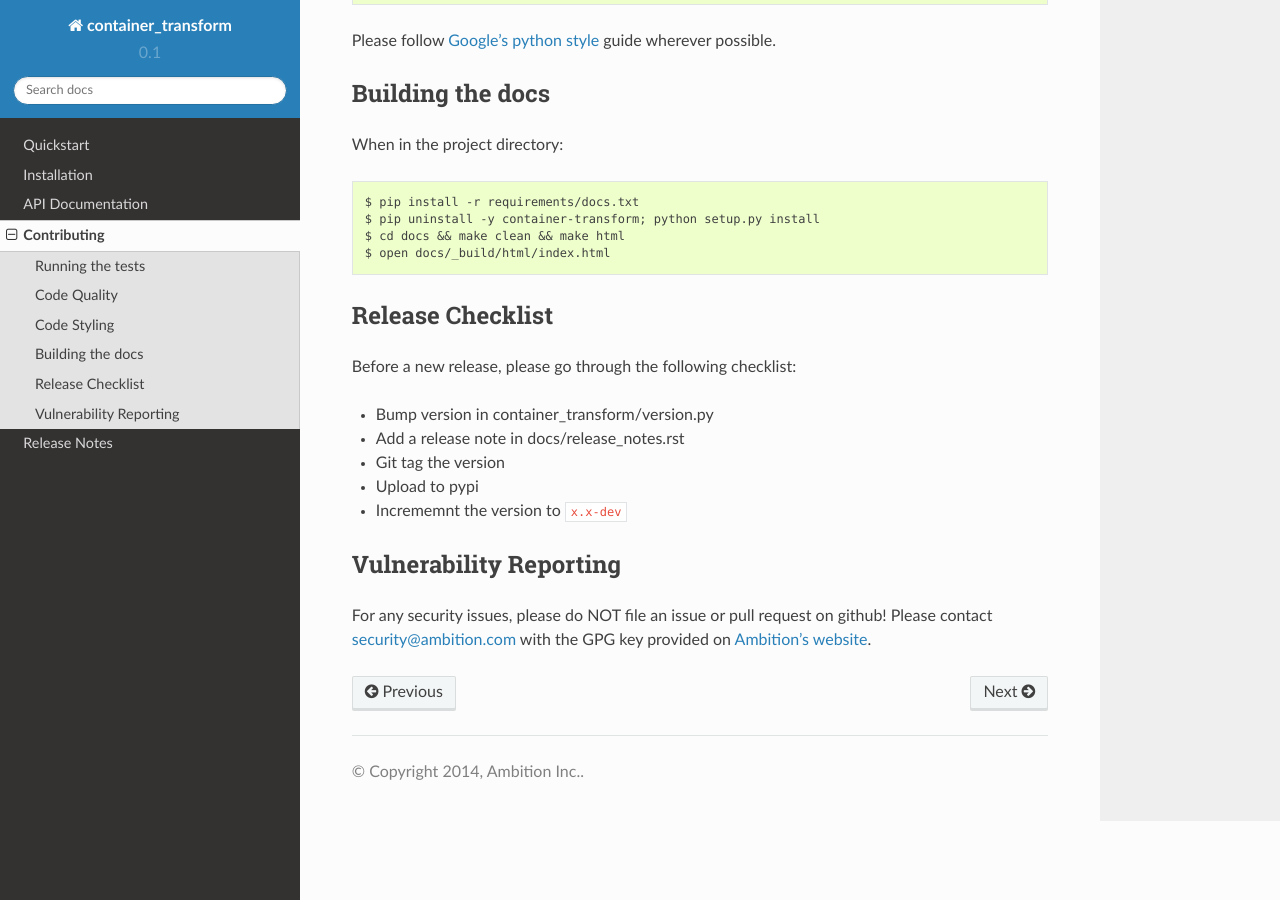
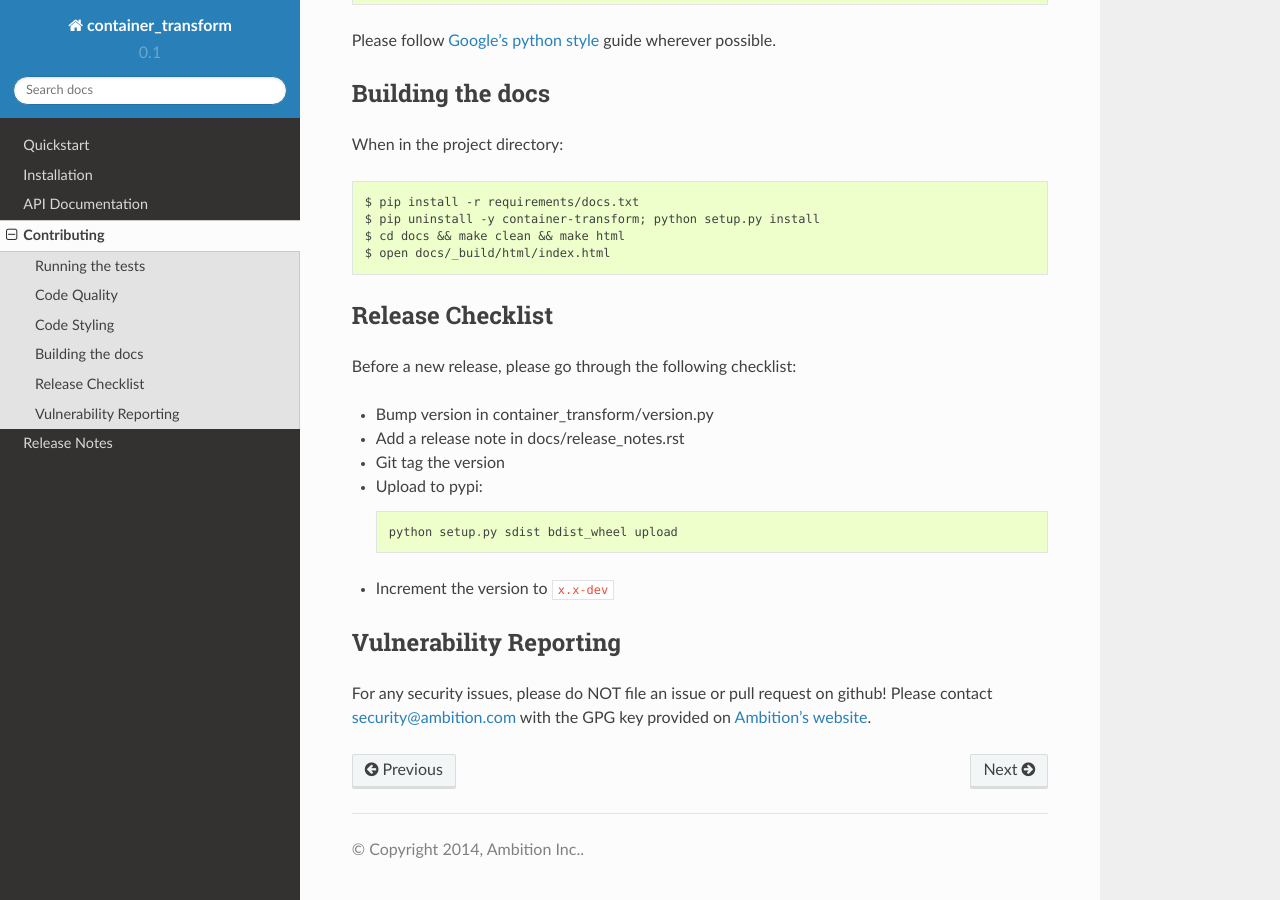
Before and after one commit to micahhausler/container-transform, a Sphinx documentation site: the page built from docs/contributing.rst, in a window 1280 px wide and 900 px high, scrolled down 1094 px. Built offline with Sphinx 7.4.7 and the Read the Docs theme 2.0.0, drawn with Linux system fonts in a browser that asks for light colours.

Commit message:
Spelling, wheel instructions

```diff
--- a/docs/contributing.rst
+++ b/docs/contributing.rst
@@ -72,8 +72,11 @@ Before a new release, please go through the following checklist:
 * Bump version in container_transform/version.py
 * Add a release note in docs/release_notes.rst
 * Git tag the version
-* Upload to pypi
-* Incrememnt the version to ``x.x-dev``
+* Upload to pypi::
+
+    python setup.py sdist bdist_wheel upload
+
+* Increment the version to ``x.x-dev``
 
 Vulnerability Reporting
 -----------------------
--- a/setup.cfg
+++ b/setup.cfg
@@ -8,3 +8,5 @@ cover-erase=1
 max-line-length = 100
 exclude = build,docs,env,venv,*.egg
 max-complexity = 10
+[bdist_wheel]
+universal = 1
```
